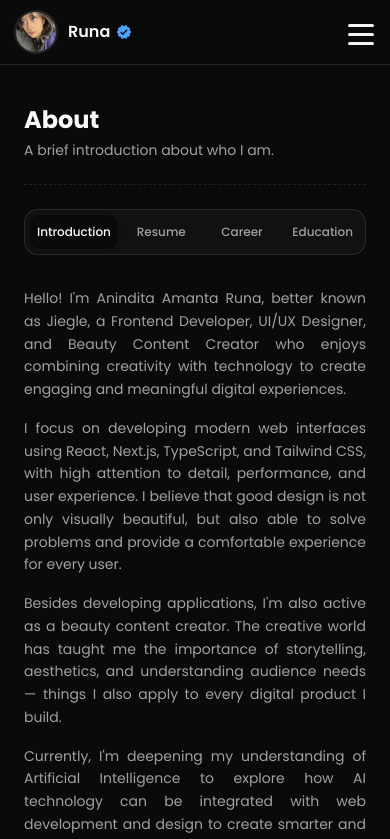
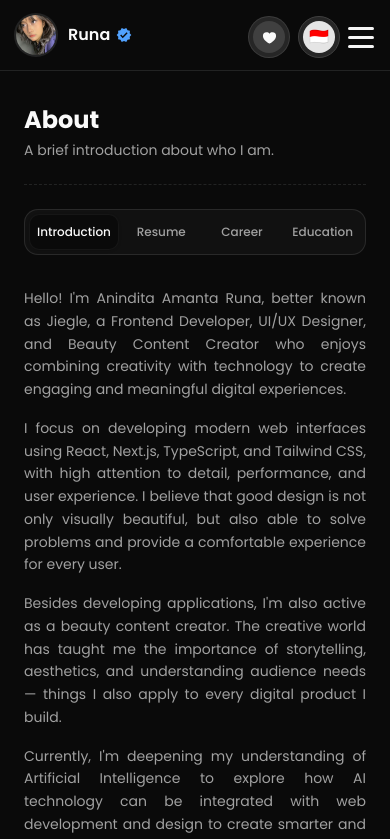
Before and after one commit to jieglee/portofolio, a Next.js app: page /en/about in a window 390 px wide. Shown: the top 839 px of the page. Built offline with nearby package versions, Linux system fonts and the light colour scheme.

Commit message:
benerin-mobel

```diff
--- a/common/components/layouts/sidebar/MobileMenu.tsx
+++ b/common/components/layouts/sidebar/MobileMenu.tsx
@@ -12,18 +12,18 @@
     const filteredMenu = MENU_ITEMS?.filter((item) => item?.isShow);
     return (
         <motion.div
-            className="my-3 flex h-[calc(100vh-4rem)] flex-col"
-            initial={{ y: -100 }}
+            className="fixed inset-x-0 top-[4.5rem] z-30 flex h-[calc(100vh-4.5rem)] flex-col bg-background"
+            initial={{ y: -20, opacity: 0 }}
             animate={{ opacity: 1, y: 0 }}
-            transition={{ duration: 0.3 }}
+            exit={{ opacity: 0, y: -20 }}
+            transition={{ duration: 0.25 }}
         >
-            <div className="flex-1 overflow-y-auto">
+            <div className="flex-1 overflow-y-auto px-4 pb-4">
                 <Breakline />
                 <Menu list={filteredMenu} />
             </div>
-            <div className="shrink-0">
-                <Breakline />
-                <div className="flex items-center justify-between px-1">
+            <div className="shrink-0 border-t border-border px-4 py-3">
+                <div className="flex items-center justify-between">
                     <SettingsDropdown />
                     <LayoutToggleButton />
                 </div>
--- a/common/components/layouts/sidebar/Profile.tsx
+++ b/common/components/layouts/sidebar/Profile.tsx
@@ -4,9 +4,11 @@
 
 import { useMenu } from "@/common/stores/menu";
 
+import IntlToggle from "./IntToogle";
 import MobileMenu from "./MobileMenu";
 import MobileMenuButton from "./MobileMenuButton";
 import ProfileHeader from "./ProfileHeader";
+import ThemeToggle from "./ThemeToogle";
 
 const Profile = () => {
     const [isMobile, setIsMobile] = useState(false);
@@ -52,13 +54,9 @@
             <div className="flex items-center justify-between md:px-2 lg:flex-col lg:space-y-4">
                 <ProfileHeader expandMenu={isOpen} imageSize={imageSize} />
                 {isMobile && (
-                    <div
-                        className={clsx(
-                            "mt-1 flex items-center gap-5 lg:hidden",
-                            isOpen &&
-                            "h-32.5 flex-col-reverse items-end! justify-between pb-1",
-                        )}
-                    >
+                    <div className="mt-1 flex items-center gap-2 lg:hidden">
+                        <ThemeToggle />
+                        <IntlToggle />
                         <MobileMenuButton expandMenu={isOpen} setExpandMenu={toggleMenu} />
                     </div>
                 )}
```
